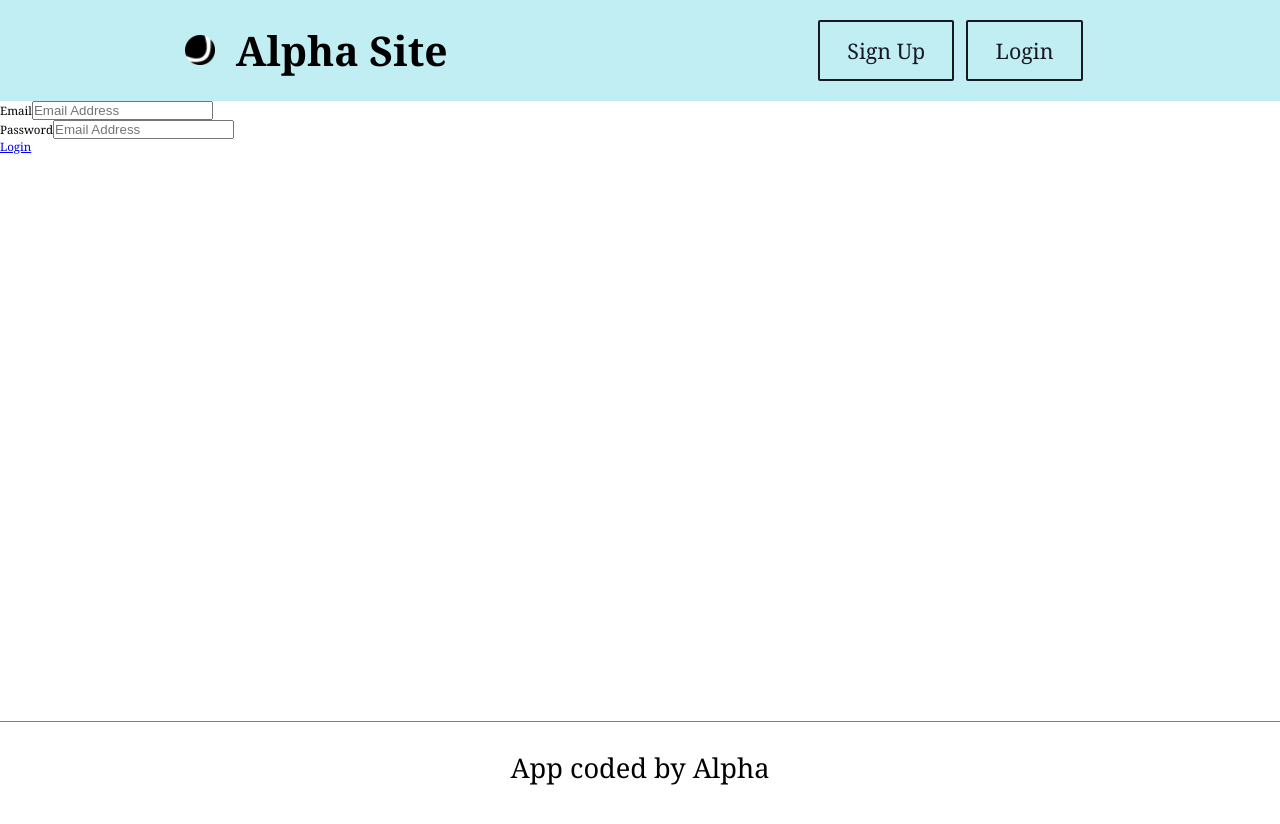
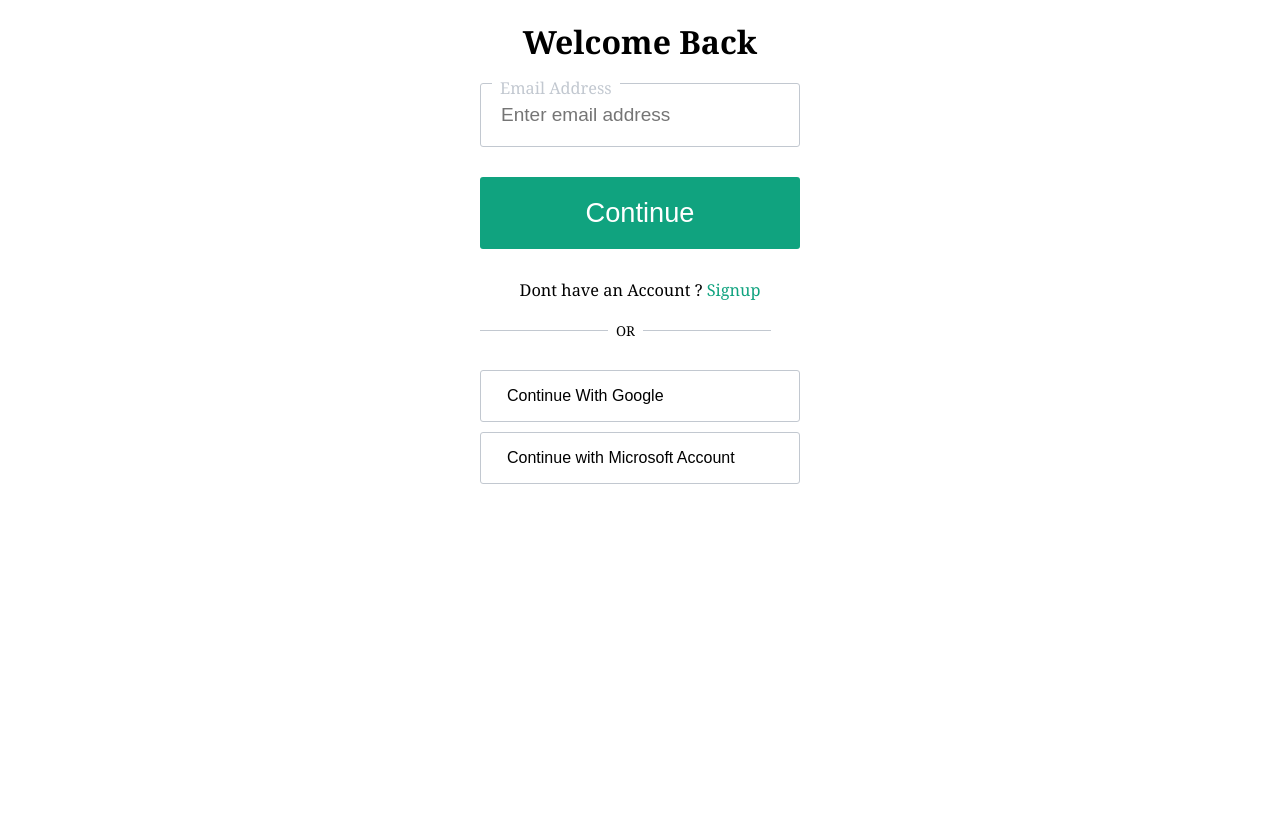
Before and after one commit to ealpha072/next_js_app, a Next.js app: page /routes/login in a window 1280 px wide. Shown: the top 824 px of the page. After the commit the page ends 800 px from the top, so only its background shows below. Built offline with nearby package versions, Linux system fonts and the light colour scheme.

Commit message:
Login page implemented

```diff
--- a/components/Layout.tsx
+++ b/components/Layout.tsx
@@ -7,9 +7,9 @@ export default function Layout({children}: {children:React.ReactNode}) {
   return (
     <>
         <Header />
-        <div className={styles.mainContainer}>
-          { children }
-        </div>
+          <div className={styles.mainContainer}>
+            { children }
+          </div>
         <Footer />
     </>
   )
--- a/src/pages/routes/Loginsignup.module.css
+++ b/src/pages/routes/Loginsignup.module.css
@@ -1,25 +1,110 @@
 .formContainer{
-    height: 100%;
+    /* height: 100%;
     display: flex;
     justify-content: center;
+    align-items: center;*/
+}
+
+.formContainer form{
+    width: 25%;
+    margin: auto;
+}
+
+.form > *{
+    margin-top: 20px;
+    margin-bottom: 10px;
+}
+
+.formHolder {
+    display: flex;
+    flex-direction: column;
+    position: relative;
+}
+
+.formHolder label{
+    position: absolute;
+    top: -6px;
+    left: 12px;
+    font-size: 1.2rem;
+    color: #c2c8d0;
+    background-color: #fff;
+    padding-left: 8px;
+    padding-right: 8px;
+}
+
+.formHolder input{
+    border: 1px solid #c2c8d0;
+    border-radius: 3px;
+    outline: none;
+    padding: 20px;
+    font-size: 1.4rem;
+}
+
+.formHoder input:focus{
+    border-color: #10a37f;
+}
+
+.btn {
+    background-color: #10a37f;
+    color: #ffffff;
+    width: 100%;
+    border:none;
+    padding: 20px;
+    font-size: 2rem;
+    border-radius: 3px;
+    cursor: pointer;
+}
+
+.form h2{
+    font-size: 32px;
+    font-weight: bold;
+    text-align: center;
+}
+
+.form h4{
+    text-align: center;
+    font-size: 1.2rem;
+    font-weight: 400;
+}
+
+.form a{
+    text-decoration: none;
+    color: #10a37f;
+}
+
+.divider{
+    display: flex;
+    flex-direction: row;
     align-items: center;
 }
 
-.formContainer form{
-    width: 50%;
+.divider div{
+    border-top: 1px solid #c2c8d0;
+    width: 40%;
 }
 
-.formContainer form div{
-    display: flex;
-    flex-direction: row;
-    margin-top: 2rem;
+.divider p{
+    font-size: 1rem;
+    padding-left: 8px;
+    padding-right: 8px;
 }
 
-.formContainer form div label{
-    font-size: 2rem;
-    width: 30%;
+.btnMore{
+    width: 100%;
+    padding: 16px;
+    font-size: 16px;
+    border-radius: 3px;
+    cursor: pointer;
+    margin-top: 10px;
+    border: 1px solid #c2c8d0;
+    background-color: #fff;
+    text-align: left;
 }
 
-.formContainer form div input{
-    width: 70%;
+.btnMore i{
+    padding-right: 10px;
 }
+
+.btnMore:hover{
+    background-color: rgba(0,123,173,.15);
+}
--- a/src/pages/routes/login.tsx
+++ b/src/pages/routes/login.tsx
@@ -1,29 +1,46 @@
 import Link from "next/link"
 import Head from "next/head"
+import Script from "next/script"
 import Layout from "../../../components/Layout"
+import styles from "./Loginsignup.module.css"
 
 export default function login() {
   return (
-    <Layout>
+    <>
         <Head>
             <title>Login</title>
             <meta name="description" content="Login here" />
+            <script src="https://kit.fontawesome.com/49935a21c2.js" crossOrigin="anonymous"></script>
         </Head>
-        <div>
-            <form action="">
+        <div className={styles.formContainer}>
+            <form action="" className={styles.form}>
+                <h2>Welcome Back</h2>
+
+                <div  className={styles.formHolder} >
+                    <label htmlFor="email">Email Address</label>
+                    <input type="email" placeholder="Enter email address" />
+                </div>
+                <button className={styles.btn}>Continue</button>
+                <h4>Dont have an Account ? <a href="">Signup</a></h4>
+
+                <div className={styles.divider}>
+                    <div></div>
+                    <p>OR</p>
+                    <div></div>
+                </div>
+
                 <div>
-                    <label htmlFor="">Email</label>
-                    <input type="email" placeholder='Email Address' />
-                </div>
-                <div>
-                    <label htmlFor="">Password</label>
-                        <input type="password" placeholder='Email Address' />
-                </div>
-                <div>
-                    <Link href='/'>Login <i className='fa fa-arrow-right'></i></Link>
+                    <button className={styles.btnMore}>
+                        <i className="fa-brands fa-google"></i>
+                        Continue With Google
+                    </button>
+                    <button className={styles.btnMore}>
+                        <i className="fa-brands fa-microsoft"></i>
+                        Continue with Microsoft Account
+                    </button>
                 </div>
             </form>
         </div>
-    </Layout>
+    </>
   )
 }
```
Also changed, not shown: src/firebase/config.ts (deleted, +0 -17 lines).
